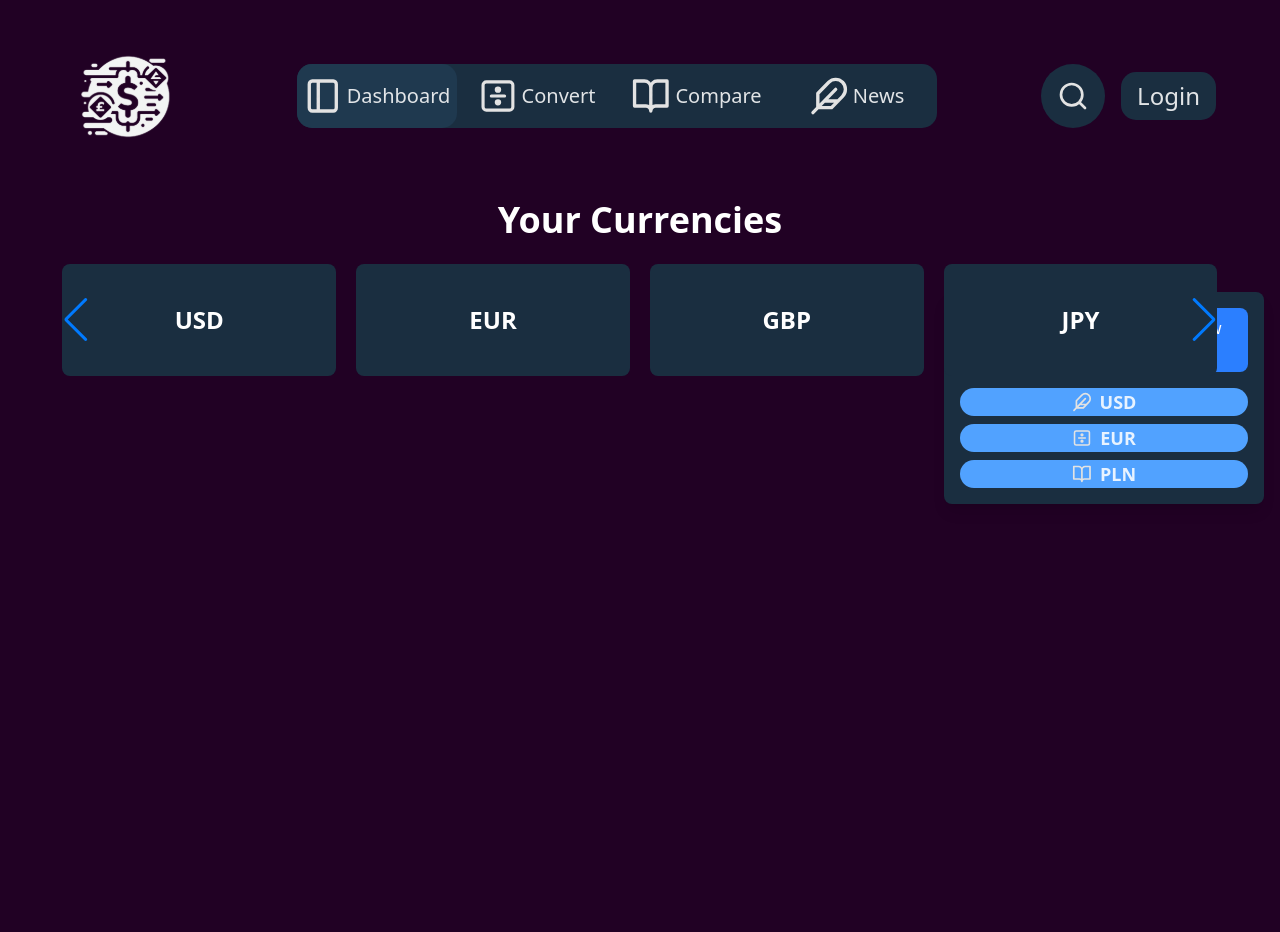
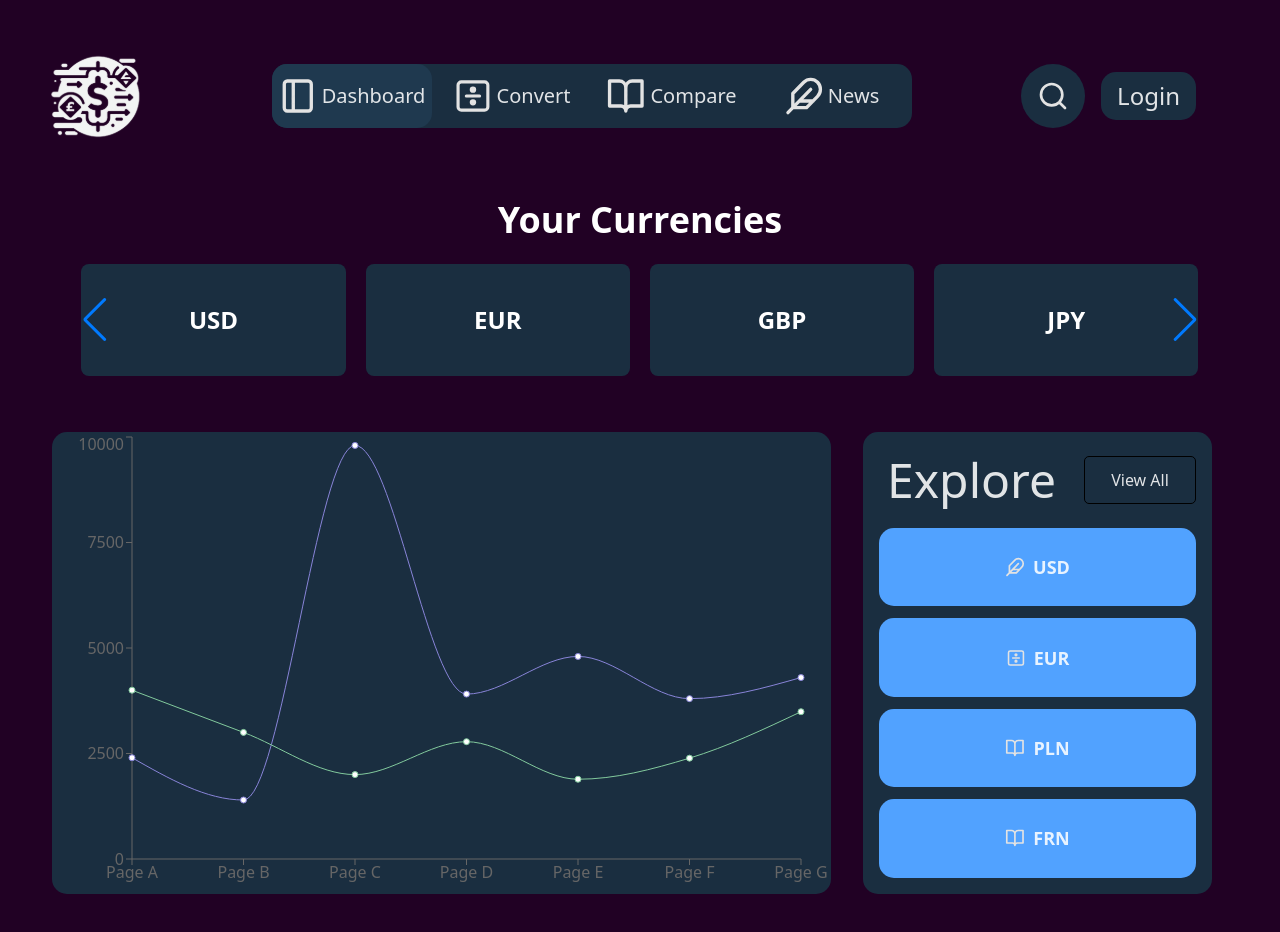
Before and after one commit to RobertasVasiliauskas/PUI, a React (Vite) app in the folder my-app/: page / in a window 1280 px wide. Shown: the top 932 px of the page. Built offline with nearby package versions, Linux system fonts and the light colour scheme.

Commit message:
Dashboard.jsx completed

```diff
--- a/my-app/package.json
+++ b/my-app/package.json
@@ -16,6 +16,7 @@
     "react-dom": "^19.0.0",
     "react-responsive-carousel": "^3.2.23",
     "react-router-dom": "^7.3.0",
+    "recharts": "^2.15.1",
     "swiper": "^11.2.5"
   },
   "devDependencies": {
--- a/my-app/src/App.jsx
+++ b/my-app/src/App.jsx
@@ -13,7 +13,7 @@ function App() {
     const noHeaderRoutes = ['/login', '/register'];
 
     return (
-        <div className={"flex flex-col flex-1 min-h-screen"}>
+        <div className={"flex flex-col flex-1 min-h-screen mx-5"}>
             {!noHeaderRoutes.includes(location.pathname) && <Header />}
             <Routes>
                 <Route path="/" element={<Dashboard />} />
--- /dev/null
+++ b/my-app/src/Components/Dashboard/Chart.jsx
@@ -0,0 +1,25 @@
+import React, { PureComponent } from 'react';
+import { LineChart, Line, XAxis, YAxis, CartesianGrid, Tooltip, Legend, ResponsiveContainer } from 'recharts';
+
+export default class Chart extends PureComponent {
+    render() {
+        return (
+            <ResponsiveContainer width="100%" height="100%">
+                <LineChart
+                    width={500}
+                    height={300}
+                    data={this.props.data}
+                    margin={{
+                        top: 5, right: 30, left: 20, bottom: 5,
+                    }}
+                >
+                    <XAxis dataKey="name" />
+                    <YAxis />
+                    <Tooltip />
+                    <Line type="monotone" dataKey="pv" stroke="#8884d8" activeDot={{ r: 8 }} />
+                    <Line type="monotone" dataKey="uv" stroke="#82ca9d" />
+                </LineChart>
+            </ResponsiveContainer>
+        );
+    }
+}
--- a/my-app/src/Components/Dashboard/Dashboard.jsx
+++ b/my-app/src/Components/Dashboard/Dashboard.jsx
@@ -1,11 +1,28 @@
 import Carousel from "./Carousel.jsx"
 import ExploreList from "./ExploreList.jsx"
+import Chart from "./Chart.jsx"
 
-export default  function Dashboard() {
+const sampleData = [
+    { name: 'Page A', uv: 4000, pv: 2400, amt: 2400 },
+    { name: 'Page B', uv: 3000, pv: 1398, amt: 2210 },
+    { name: 'Page C', uv: 2000, pv: 9800, amt: 2290 },
+    { name: 'Page D', uv: 2780, pv: 3908, amt: 2000 },
+    { name: 'Page E', uv: 1890, pv: 4800, amt: 2181 },
+    { name: 'Page F', uv: 2390, pv: 3800, amt: 2500 },
+    { name: 'Page G', uv: 3490, pv: 4300, amt: 2100 },
+];
+export default function Dashboard() {
     return (
-        <div className="flex flex-col flex-1 min-h-screen">
-            <Carousel/>
-            <ExploreList/>
+        <div className="flex flex-col ">
+            <Carousel />
+
+            <div className="flex flex-row gap-4 flex-1">
+                <div className="w-[70%] min-h-full bg-[#1A2E40] rounded-[15px] mt-4 mb-4">
+                    <Chart data={sampleData} />
+                </div>
+
+                <ExploreList />
+            </div>
         </div>
-    )
+    );
 }
--- a/my-app/src/Components/Dashboard/ExploreItem.jsx
+++ b/my-app/src/Components/Dashboard/ExploreItem.jsx
@@ -1,11 +1,31 @@
-export default function ExploreItem({ icon, title}) {
+export default function ExploreItem({ icon, title }) {
     return (
         <li
-            className={`flex items-center justify-center gap-2 cursor-pointer rounded-[15px] w-auto h-full
-             bg-blue-400 `}
+            className="group relative flex items-center justify-center gap-2 cursor-pointer rounded-[15px] w-auto h-[4.9rem] bg-blue-400 overflow-hidden"
         >
             <img src={icon} alt={title} className="h-5 w-5" />
             <h1 className="text-lg font-semibold">{title}</h1>
+
+            <div
+                className="absolute top-0 right-0 h-full w-[12rem] flex items-center justify-center gap-2 bg-blue-600 text-white
+                           transform translate-x-full group-hover:translate-x-0 transition-transform duration-300 ease-in-out"
+            >
+                <p className="text-base">Follow</p>
+                <svg
+                    xmlns="http://www.w3.org/2000/svg"
+                    fill="none"
+                    viewBox="0 0 24 24"
+                    strokeWidth="1.5"
+                    stroke="currentColor"
+                    className="w-6 h-6"
+                >
+                    <path
+                        strokeLinecap="round"
+                        strokeLinejoin="round"
+                        d="M12 21.35l-1.45-1.32C5.4 15.36 2 12.28 2 8.5 2 5.42 4.42 3 7.5 3c1.74 0 3.41.81 4.5 2.09C13.09 3.81 14.76 3 16.5 3 19.58 3 22 5.42 22 8.5c0 3.78-3.4 6.86-8.55 11.54L12 21.35z"
+                    />
+                </svg>
+            </div>
         </li>
     );
 }
--- a/my-app/src/Components/Dashboard/ExploreList.jsx
+++ b/my-app/src/Components/Dashboard/ExploreList.jsx
@@ -4,16 +4,18 @@ import icon_feed from '../../assets/Feather.svg';
 import icon_convert from '../../assets/Divide_square.svg';
 import icon_compare from '../../assets/Book_open.svg';
 
+import Button from "../Button.jsx";
+
 export default function ExploreList() {
 
     return (
-        <div className="fixed bottom-70 right-0 m-4 bg-[#1A2E40] p-4 rounded-lg shadow-lg w-80">
-            <div className="flex">
-                <h1 className="text-center px-2 py-2 mr-32">Explore</h1>
-                <button className="px-4 py-2 bg-blue-500 text-white rounded-lg mb-4" onClick={() => alert('View all clicked')}>View All</button>
+        <div className=" m-4 bg-[#1A2E40] p-4 rounded-[15px] w-[30%] h-full">
+            <div className="flex items-center justify-between text-center">
+                <h1 className="text-5xl p-2 mr-5">Explore</h1>
+                <Button onClick={() => alert('View all clicked')} text={"View All"} className={"text-m border-solid border-black border-1 rounded-[5px] h-[3rem] w-[7rem]"} />
             </div>
 
-            <ul className="flex flex-col 1gap-4 justify-center space-y-2">
+            <ul className="flex flex-col gap-1 justify-center space-y-2 mt-4 ">
                 <ExploreItem
                     title="USD"
                     icon={icon_feed}
@@ -26,6 +28,11 @@ export default function ExploreList() {
                     title="PLN"
                     icon={icon_compare}
                 />
+                <ExploreItem
+                    title="FRN"
+                    icon={icon_compare}
+                />
+
             </ul>
         </div>
 
--- a/my-app/src/Components/Heder/Header.jsx
+++ b/my-app/src/Components/Heder/Header.jsx
@@ -15,7 +15,7 @@ export default function Header() {
 
     return (
         <header className={"h-[8rem] flex items-center justify-between px-[2rem]"}>
-            <img src={logo} alt={"logo"} className={"invert-100 h-[8rem] "}/>
+            <img src={logo} alt={"logo"} className={"invert-100 h-[8rem] -ml-[50px]"}/>
             <Navbar />
             <div className={"flex items-center space-x-4"}>
                 <Search/>
```
Also changed, not shown: my-app/src/Components/Dashboard/Insight.jsx (added), 1 other file (tests, documents, lock files or other folders).
